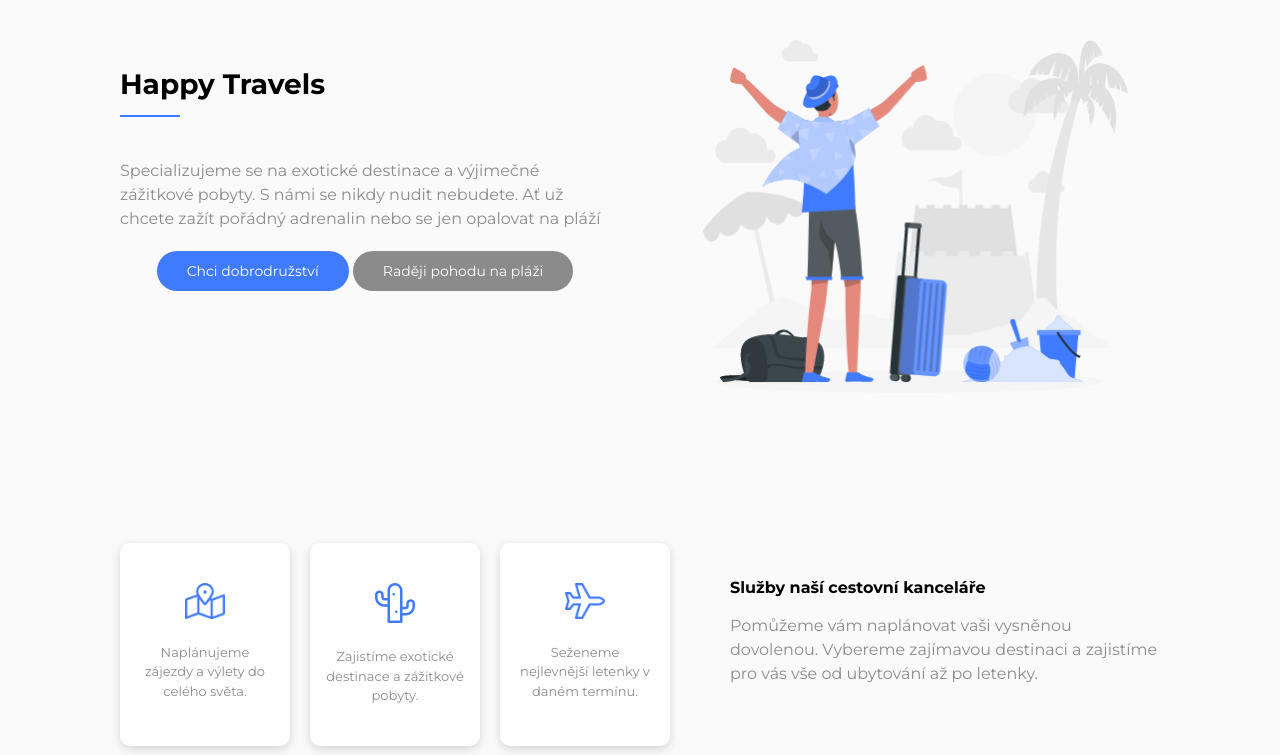
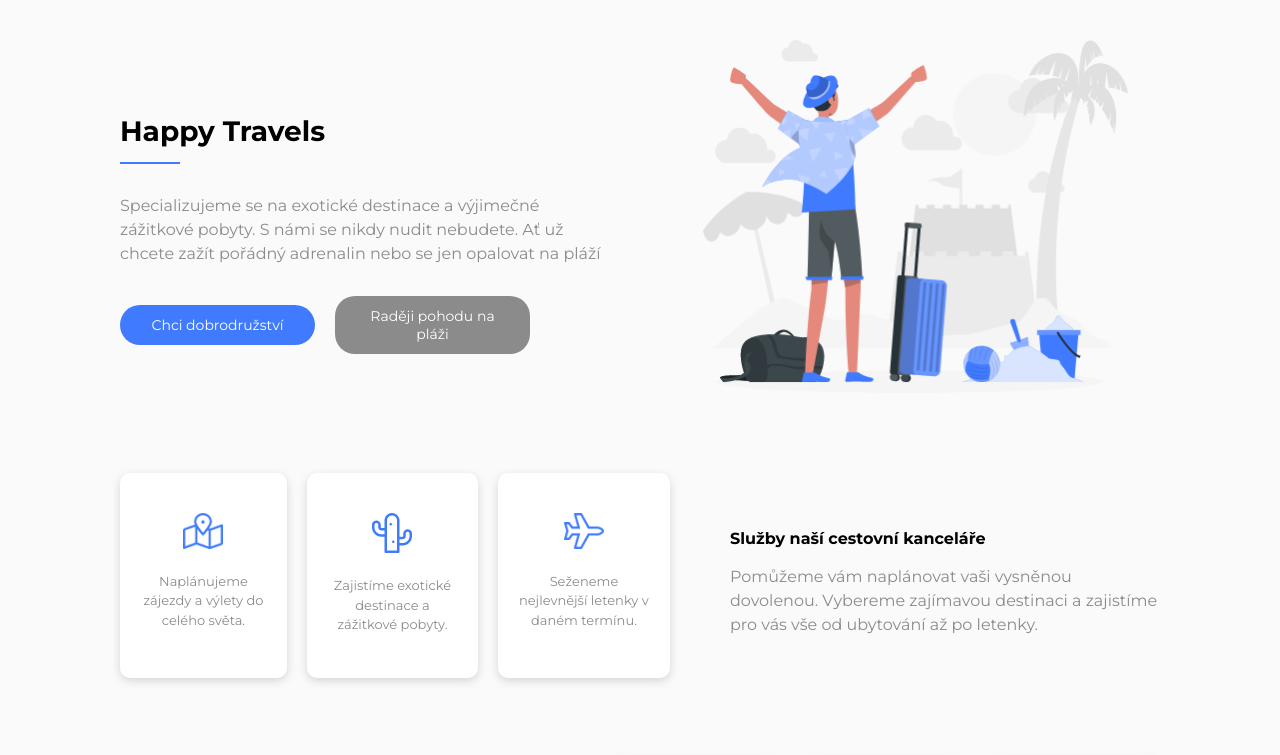
Before and after one commit to daryazhur/Projekt-Sluzby, a plain HTML site: page index.html in a window 1280 px wide. Shown: the top 755 px of the page. Drawn offline with Linux system fonts and the light colour scheme.

Commit message:
Add files via upload

```diff
--- a/style.css
+++ b/style.css
@@ -18,10 +18,18 @@ h1 {
     color: #000000;
     line-height: 1.5;
     margin-bottom: 42px;
-    /* text-decoration-line: underline;
-    text-decoration-color: #407BFF;
-    text-decoration-thickness: 2px;
-    text-underline-position: under; */
+    text-align: center;
+    margin-block: 40px;
+}
+
+h1::after {
+    content: "";
+    display: block;
+    width: 60px;
+    height: 2px;
+    margin-top: 10px;
+    background-color:#407BFF;
+    margin-left: 45%;
 }
 
 h2 {
@@ -29,6 +37,7 @@ h2 {
     font-size: 16px;
     color: #000000;
     line-height: 1.5;
+    text-align: center;
 }
 
 .bezny-text {
@@ -37,6 +46,7 @@ h2 {
     color: #8b8b8b;
     line-height: 1.5;
     margin: 0px;
+    text-align: center;
 }
 
 .text-ikonka {
@@ -64,51 +74,22 @@ a {
 
 .pohoda {
     background-color: #8b8b8b;
-    width: 220px;
+    width: 195px;
 }
 
-
-
-/* MOBIL */
-@media (max-width: 640px) {
-    section {
+.odkazy {
+    margin-top: 30px;
     display: flex;
+    flex-direction: column;
     justify-content: center;
-        padding-block: 30px;
-        overflow: auto;
+    align-items: center;
+    gap: 10px;
 }
 
-    .content {
-        display: flex;
-        justify-content: center;
-        flex-direction: column;
-        max-width: 460px;
-        margin: 0;
+section {
+    margin: 40px 20px;
 }
 
-    h1 {
-        text-align: center;
-        margin-block: 40px;
-    }
-
-    h1::after {
-        content: "";
-        display: block;
-        width: 60px;
-        height: 2px;
-        margin-top: 10px;
-        background-color: #407BFF;
-        margin-left: 45%;
-    }
-
-    h2 {
-        text-align: center;
-    }
-    .bezny-text {
-        text-align: center;
-    }
-
-    /* První část webu */
 .prvni-cast {
     display: flex;
     flex-direction: column-reverse;
@@ -120,24 +101,15 @@ a {
 }
 
 .travel-right {
-        width: 460px;
     display: flex;
     justify-content: center;
 }
 
-    .travel-left {
-        text-align: center;
-        width: 460px;
-    }
-
-    .odkazy {
-        margin-top: 30px;
-    }
-
-    /* Druhá část webu */
-    .druha-cast {
+.sluzby-kancelare, .sluzby-delegatu {
     display: flex;
     flex-direction: column;
+    gap: 20px;
+    margin-top: 40px;
 }
 
 .mapa-planovani, .kaktus-exotika, .letadlo-letenky, .palma-destinace, .lehatka, .karavan-cestovani {
@@ -146,124 +118,53 @@ a {
     box-shadow: 0 3px 10px rgba(0, 0, 0, 0.15);
     display: flex;
     flex-direction: row;
-        width: 460px;
+    padding: 20px;
     text-align: center;
 }
 
-    .mapa-planovani, .palma-destinace {
-        margin-top: 28px;
+.ikonka {
+    margin-right: 30px;
+    max-height: 45px;
 }
 
-    .kaktus-exotika, .lehatka {
-        margin-block: 15px;
-    }
-
-    .ikonka {
-        width: 40px;
-        margin-block: 20px;
-        margin-left: 20px;
-        margin-right: 30px;
-        float: left;
-    }
-
-    .text-ikonka {
-        margin-right: 20px;
-        margin-bottom: 20px;
-        margin-top: 32px
-    }
-
-    .sluzby-left {
-        width: 460px;
-        justify-content: center;
-    }
-
-    /* Třetí část webu */
-    .treti-cast {
-        display: flex;
-        flex-direction: column
-    }
-
-    .sluzby-right {
-        width: 460px;
-        align-content: center;
-    }
-
-}
 
 /* TABLET */
 @media (min-width: 640px) {
-    section {
-        display: flex;
-        justify-content: center;
-        padding-block: 40px;
-        overflow: auto;
-    }
-
-    .content {
-        display: flex;
-        justify-content: center;
-        flex-direction: column;
-        max-width: 730px;
-        margin: 0;
+    .foto-cestovatel {
+        width: 400px;
     }
 
     h1 {
-        text-align: center;
-        margin-bottom: 42px;
+        margin-block: 30px;
     }
 
-    h1::after {
-        content: "";
-        display: block;
-        width: 60px;
-        height: 2px;
-        margin-top: 10px;
-        background-color: #407BFF;
-        margin-left: 45%;
-    }
-
-    h2 {
-        text-align: center;
-    }
-    .bezny-text {
-        text-align: center;
-    }
-
-    /* První část webu */
     .prvni-cast {
-        display: flex;
-        flex-direction: column-reverse;
-        justify-content: center;
-    }
-
-    .foto-cestovatel {
-        width: 400px;
-        margin-bottom: 30px;
-    }
-
-    .travel-right {
-        width: 550px;
-        display: flex;
-        justify-content: center;
+        align-items: center;
     }
 
     .travel-left {
-        text-align: center;
-        width: 550px;
+        max-width: 550px;
+        display: flex;
+        flex-direction: column;
+        align-items: center;
     }
 
     .odkazy {
-        margin-top: 30px;
+        flex-direction: row;
+        column-gap: 20px;
     }
 
-    /* Druhá část webu */
-    .druha-cast {
+    .druha-cast, .treti-cast {
         display: flex;
         flex-direction: column;
-        justify-content: center;
+        align-items: center;
     }
 
-    .sluzby-kancelare {
+    .sluzby-left, .sluzby-right {
+        max-width: 550px;
+    }
+
+    .sluzby-kancelare, .sluzby-delegatu {
         display: flex;
         flex-direction: row;
         gap: 20px;
@@ -272,70 +173,38 @@ a {
     }
 
     .mapa-planovani, .kaktus-exotika, .letadlo-letenky, .palma-destinace, .lehatka, .karavan-cestovani {
-        border-radius: 10px;
-        background-color: #ffffff;
-        box-shadow: 0 3px 10px rgba(0, 0, 0, 0.15);
+        flex-direction: column;
+        align-items: center;
+        padding: 30px 20px;
+        row-gap: 10px;
     }
 
     .ikonka {
-        width: 40px;
-        margin-top: 40px;
-    }
-
-    .text-ikonka {
-        width: 201px;
-        margin-inline: 15px;
-        margin-block: 20px;
-    }
-
-    .sluzby-left {
-        width: 550px;
-        justify-content: center;
-        margin-left: 89px;
-    }
-
-    /* Třetí část webu */
-    .treti-cast {
-        display: flex;
-        flex-direction: column;
-        justify-content: center;
-    }
-
-    .sluzby-delegatu {
-        display: flex;
-        flex-direction: row;
-        gap: 20px;
-        text-align: center;
-        margin-top: 40px;
-    }
-
-    .sluzby-right {
-        width: 550px;
-        justify-content: center;
-        margin-left: 89px;
+        max-width: 40px;
+        margin-right: 0;
     }
 }
 
 
 
-/* POČÍTAČ - hlavní rozložení */
+/* DESKTOP */
 @media (min-width: 1100px) {
-    section {
+    body {
         display: flex;
-        justify-content: center;
-        padding-block: 40px;
-        overflow: auto;
+        flex-direction: column;
+        align-items: center;
     }
 
-    .content {
-        display: flex;
-        justify-content: center;
-        flex-direction: column;
+    section {
         max-width: 1040px;
-        margin: 0;
+        margin: 40px 0;
     }
 
-    h1 {
+    .prvni-cast {
+        flex-direction: row;
+    }
+
+    h1, h2, .bezny-text {
         text-align: left;
     }
 
@@ -349,97 +218,47 @@ a {
         margin-left: 0;
     }
 
-    h2 {
-        text-align: left;
-    }
-    .bezny-text {
-        text-align: left;
-    }
-
-    /* První část webu */
-    .prvni-cast {
-        display: flex;
-        flex-direction: row;
-        width: 1040px;
-    }
-
     .travel-left {
+        align-items: flex-start;
         margin-right: 60px;
         width: 490px;
-    }
-
-    .odkazy {
-        margin-top: 30px;
-    }
-
-    .travel-right {
-        width: 490px;
-        display: flex;
-        justify-content: center;
     }
 
     .foto-cestovatel {
         width: 425px;
     }
 
-    /* Druhá část webu */
+    .travel-right {
+        width: 490px;
+    }
+
     .druha-cast {
-        display: flex;
         flex-direction: row-reverse;
     }
 
     .sluzby-kancelare {
-        display: flex;
-        flex-direction: row;
-        gap: 20px;
         width: 550px;
         margin-right: 60px;
         text-align: center;
+        margin-top: 0;
     }
 
-    .mapa-planovani, .kaktus-exotika, .letadlo-letenky, .palma-destinace, .lehatka, .karavan-cestovani {
-        width: 170px;
-        border-radius: 10px;
-        background-color: #ffffff;
-        box-shadow: 0 3px 10px rgba(0, 0, 0, 0.15);
+    .sluzby-left, .sluzby-right {
+        width: 430px;
     }
 
     .ikonka {
-        width: 40px;
-        margin-top: 40px;
+        margin-top: 10px;
     }
 
-    .text-ikonka {
-        margin-inline: 15px;
-        margin-bottom: 40px;
-        margin-top: 20px;
-        width: 140px;
-    }
-
-    .sluzby-left {
-        width: 430px;
-        align-content: center;
-        margin-left: 0;
-    }
-
-    /* Třetí část webu */
     .treti-cast {
-        display: flex;
         flex-direction: row;
     }
 
     .sluzby-delegatu {
-        display: flex;
-        flex-direction: row;
-        gap: 20px;
         width: 550px;
         margin-left: 60px;
         text-align: center;
-    }
-
-    .sluzby-right {
-        width: 430px;
-        align-content: center;
-        margin-left: 0;
+        margin-top: 0;
     }
 }
```
Lines whose indentation alone changed are shown as unchanged.
